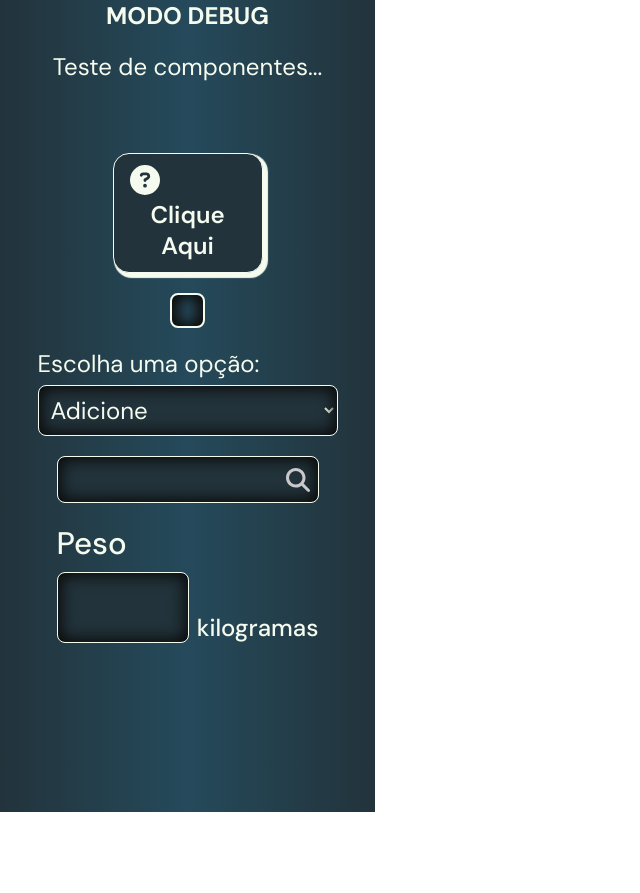
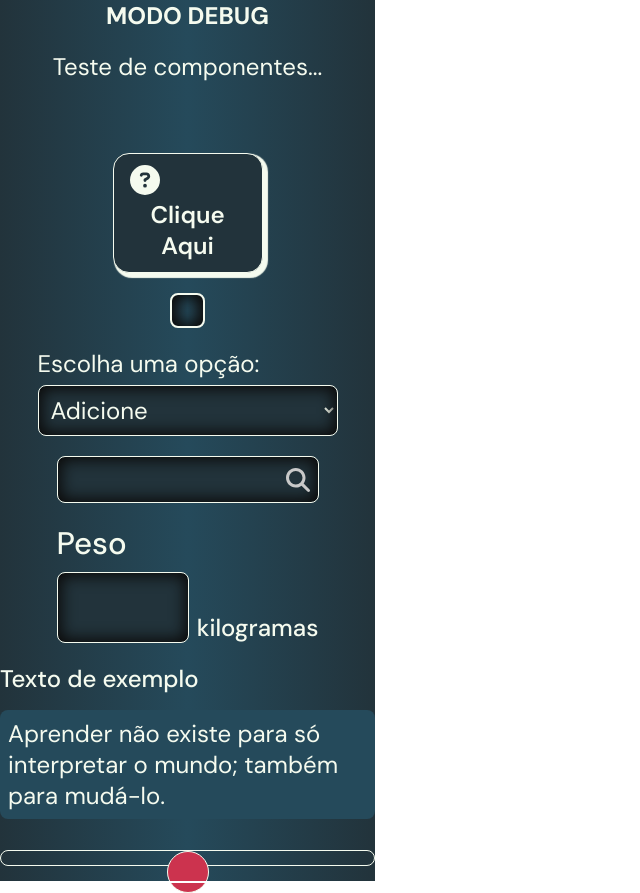
Before and after one commit to Grupo-2-Sustentare/sustentare-web, a React (Create React App) app: page /debug in a window 1280 px wide. Shown: the whole page, without its empty margins (0-640 px from the left). Before the commit the page ends 812 px from the top, so only its background shows below. Built offline with nearby package versions, Linux system fonts and the light colour scheme; a web font is replaced by a local one.

Commit message:
Primeira versão.

```diff
--- /dev/null
+++ b/src/components/TextSizeSlider/TextSizeSlider.jsx
@@ -0,0 +1,13 @@
+import styles from "./textSizeSlider.module.css"
+
+export default function TextSizeSlider(){
+    return(
+        <div className={styles.textSizeSlider}>
+            <h4>Texto de exemplo</h4>
+            <div>
+                <p>Aprender não existe para só interpretar o mundo; também para mudá-lo.</p>
+            </div>
+            <input type={"range"} className={styles.barra}/>
+        </div>
+    )
+}
--- /dev/null
+++ b/src/components/TextSizeSlider/textSizeSlider.module.css
@@ -0,0 +1,84 @@
+.textSizeSlider{
+    display: flex;
+    flex-direction: column;
+    justify-content: left;
+    gap: 16px;
+}
+
+.textSizeSlider h4{
+    font-size: 1em;
+    font-weight: 500;
+}
+
+.textSizeSlider div{
+    background-color: var(--carvao);
+    padding: 8px;
+    border-radius: 8px;
+}
+
+.barra {
+    height: 26px;
+    -webkit-appearance: none;
+    margin: 10px 0;
+    width: 100%;
+    background: none;
+}
+.barra:focus {
+    outline: none;
+}
+.barra::-webkit-slider-runnable-track {
+    width: 100%;
+    height: 16px;
+    cursor: pointer;
+    animate: 0.2s;
+    background: var(--gradiente);
+    border-radius: 8px;
+    border: var(--borda-branca);
+}
+.barra::-webkit-slider-thumb {
+    border: var(--borda-branca);
+    height: 42px;
+    width: 42px;
+    border-radius: 32px;
+    background: var(--vermelho);
+    cursor: pointer;
+    -webkit-appearance: none;
+}
+.barra:focus::-webkit-slider-runnable-track {
+    background: var(--gradiente);
+}
+.barra::-moz-range-track {
+    width: 100%;
+    height: 16px;
+    cursor: pointer;
+    animate: 0.2s;
+    background: var(--gradiente);
+    border-radius: 8px;
+    border: var(--borda-branca);
+}
+.barra::-moz-range-thumb {
+    border: var(--borda-branca);
+    height: 42px;
+    width: 42px;
+    border-radius: 32px;
+    background: var(--vermelho);
+    cursor: pointer;
+}
+.barra::-ms-track {
+    width: 100%;
+    height: 16px;
+    cursor: pointer;
+    animate: 0.2s;
+    background: transparent;
+    border-color: transparent;
+    color: transparent;
+}
+.barra::-ms-thumb {
+    margin-top: 1px;
+    border: var(--borda-branca);
+    height: 1842;
+    width: 42px;
+    border-radius: 32px;
+    background: var(--vermelho);
+    cursor: pointer;
+}
--- a/src/pages/Debug/Debug.jsx
+++ b/src/pages/Debug/Debug.jsx
@@ -3,6 +3,7 @@ import Checkbox from "../../components/Checkbox/Checkbox";
 import StrechList from "../../components/StrechList/StrechList";
 import IconTextInput from "../../components/IconTextInput/IconTextInput";
 import MeasurementTextInput from "../../components/MeasumentTextInput/MeasurementTextInput";
+import TextSizeSlider from "../../components/TextSizeSlider/TextSizeSlider";
 
 export default function Debug(){
     return (
@@ -20,6 +21,7 @@ export default function Debug(){
                 type={"number"}
                 measurementUnit={"kilogramas"}
             />
+            <TextSizeSlider/>
         </>
     )
 }
```
